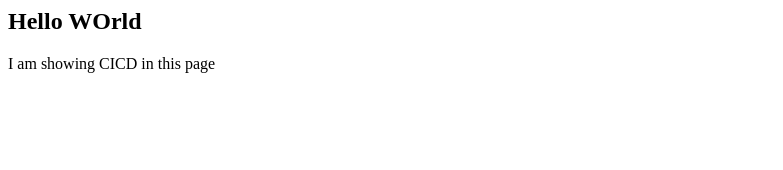
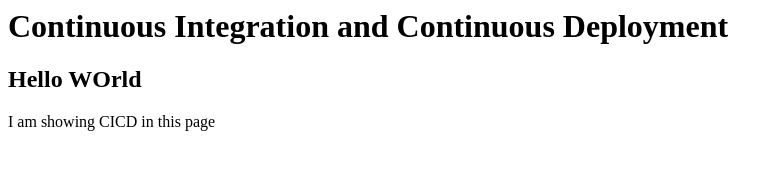
Before and after one commit to sagarbhandari-0522/CI-CD-demo, a plain HTML site: page index.html in a window 1280 px wide. Shown: the whole page, without its empty margins (0-783 px from the left). Drawn offline with Linux system fonts and the light colour scheme.

Commit message:
My second commit

```diff
--- a/index.html
+++ b/index.html
@@ -3,7 +3,9 @@
 <title>CI/CD demo</title>
 </head>
 <body>
+<h1>Continuous Integration and Continuous Deployment</h1>
 <h2>Hello WOrld</h2>
+
 <p> I am showing CICD in this page</p>
 </body>
 </html>
```
